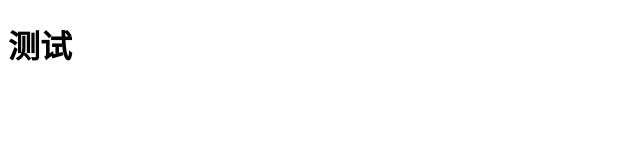
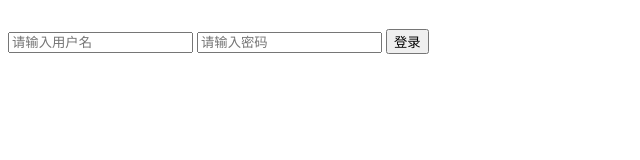
Before and after one commit to YuDong-Sun/Es6-demo, a website built with webpack: page src/index.html in a window 1280 px wide. Shown: the whole page, without its empty margins (0-640 px from the left). Built offline with nearby package versions, Linux system fonts and the light colour scheme.

Commit message:
es6 demo two

```diff
--- /dev/null
+++ b/src/common/babel.js
@@ -0,0 +1 @@
+import 'babel-polyfill';
--- /dev/null
+++ b/src/common/getId.js
@@ -0,0 +1,4 @@
+const $ = (id)=>{
+	return document.getElementById(id)
+}
+export default $;
--- a/src/index.html
+++ b/src/index.html
@@ -5,6 +5,9 @@
 		<title></title>
 	</head>
 	<body>
-		<h1>测试</h1>
+		<div id='container'>
+
+
+		</div>
 	</body>
 </html>
--- a/src/index.js
+++ b/src/index.js
@@ -0,0 +1,5 @@
+import login from './login/init'
+import './common/babel'
+login({
+	container:document.getElementById("container")
+})
--- /dev/null
+++ b/src/login/event.js
@@ -0,0 +1,10 @@
+import $ from '../common/getId'
+const event = ()=>{
+	let btn = $("btn"),
+		user = $("user"),
+		pwd = $("pwd");
+	btn.onclick = ()=>{
+
+	}
+}
+export default event;
--- /dev/null
+++ b/src/login/init.js
@@ -0,0 +1,13 @@
+import render from './render'
+import event from './event'
+const login = (opts={})=>{
+	let pageController = {
+		loginBtnText:"登录",
+		loginUser:"请输入用户名",
+		loginPwd:"请输入密码"
+	}
+	let loginObj = Object.assign(pageController,opts)
+	render(loginObj)
+	event()
+}
+export default login;
--- /dev/null
+++ b/src/login/render.js
@@ -0,0 +1,34 @@
+const render = (opts={})=>{
+
+	let tpl = `
+	<form action="" onsubmit='return false'>
+
+		<div style='opacity:0'>
+			<label for="">
+				<input type="text" placeholder='请输入用户名'>
+			</label>
+
+			<label for="">
+				<input type="password" placeholder='请输入密码'>
+			</label>
+		</div>
+
+		<label for="">
+			<input type="text" placeholder='${opts.loginUser}' id='user'>
+		</label>
+
+		<label for="">
+			<input type="password" placeholder='${opts.loginPwd}' id='pwd'>
+		</label>
+
+
+		<label for="">
+			<input type="submit" value='${opts.loginBtnText}' id='btn'>
+		</label>
+
+	</form>
+	`
+	opts.container.innerHTML = tpl;
+
+}
+export default render;
```
